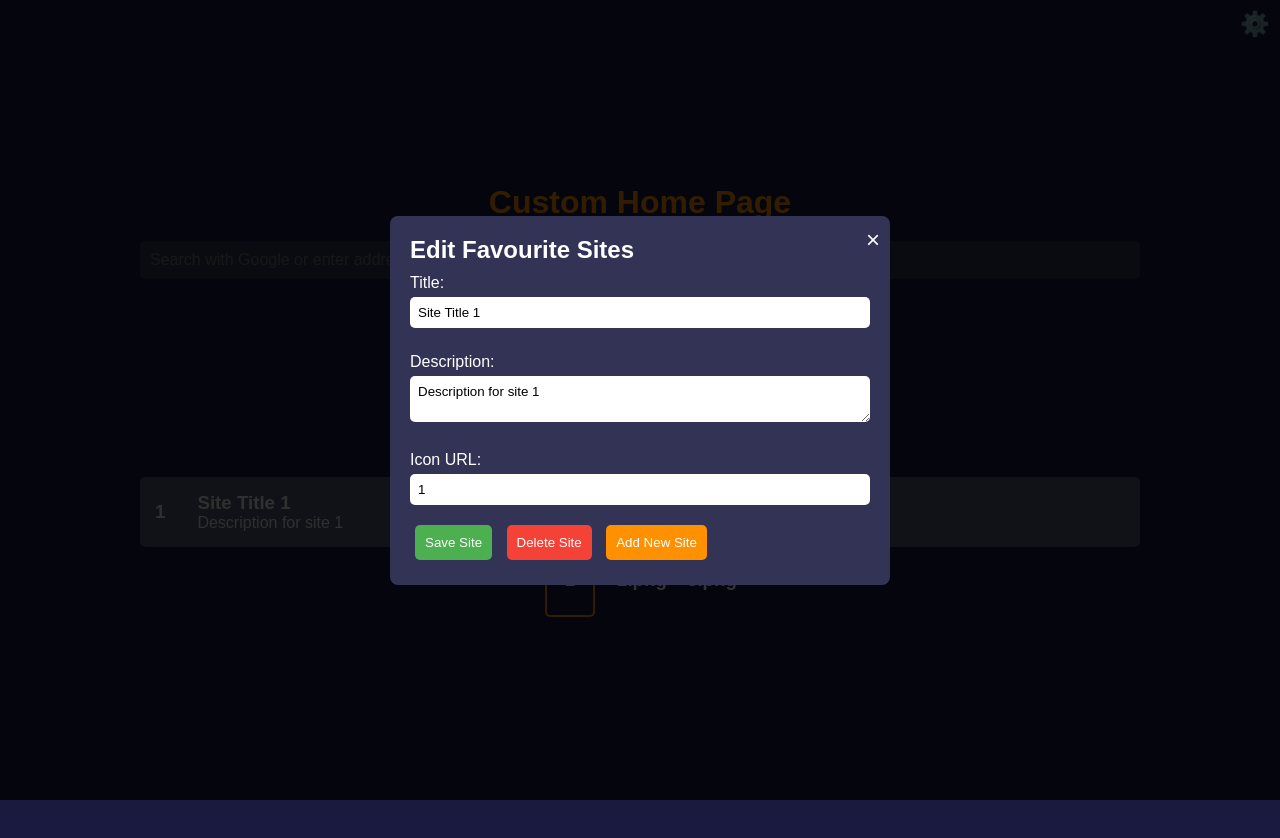
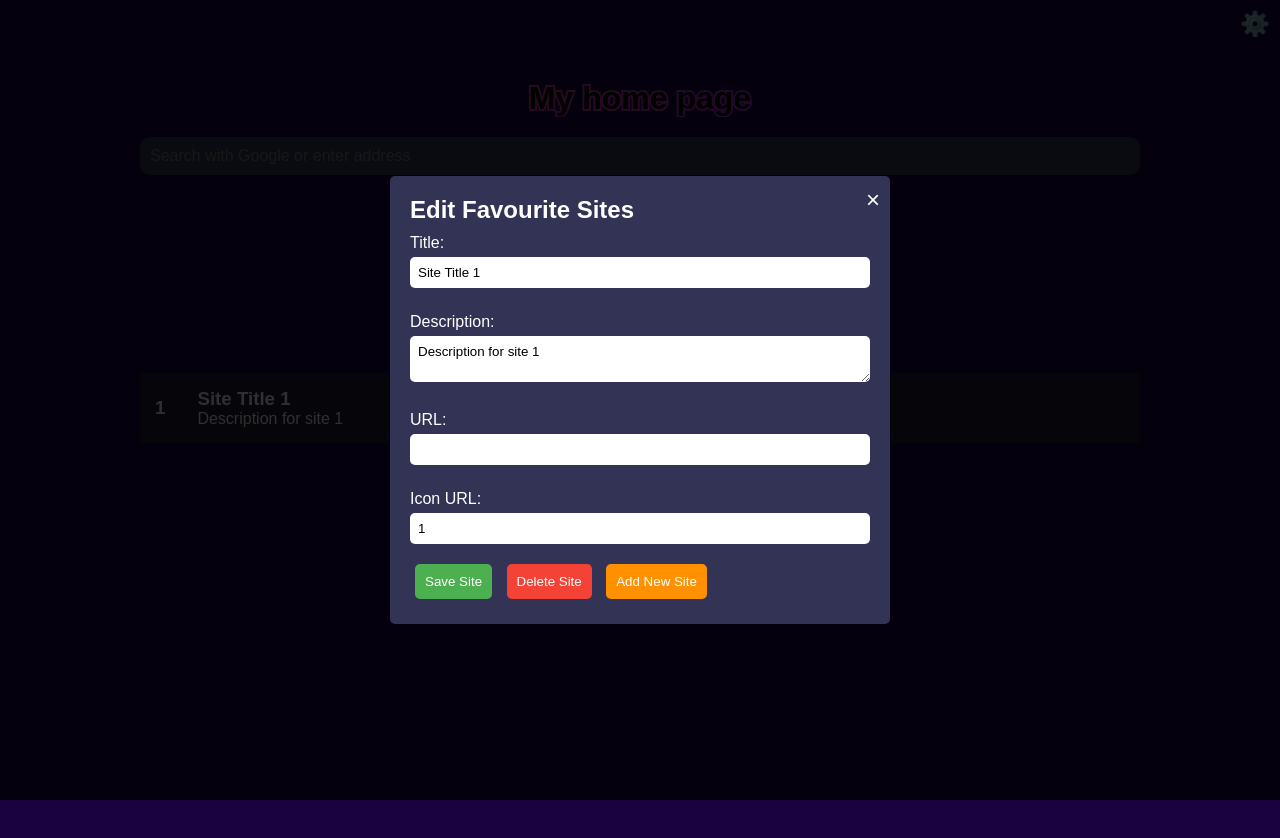
Before and after one commit to nai4205/dots, a plain HTML site: page firefoxHome/index.html in a window 1280 px wide. Both pictures are taken after a click on the button "⚙️". Before the commit the page ends 800 px from the top, so only its background shows below. Drawn offline with Linux system fonts and the light colour scheme.

Commit message:
Progress

```diff
--- a/firefoxHome/index.html
+++ b/firefoxHome/index.html
@@ -9,7 +9,7 @@
 <body>
     <div id="container">
         <header>
-            <h1>Custom Home Page</h1>
+            <h1>My home page</h1>
             <form action="https://www.google.com/search" method="get">
                 <input type="text" name="q" class="search-bar" placeholder="Search with Google or enter address">
             </form>
@@ -48,6 +48,9 @@
                 <label for="site-description">Description:</label>
                 <textarea id="site-description" name="description" required></textarea>
 
+                <label for="site-url">URL:</label>
+                <input type="text" id="site-url" name="url">
+
                 <label for="site-icon">Icon URL:</label>
                 <input type="text" id="site-icon" name="icon" required>
 
--- a/firefoxHome/script.js
+++ b/firefoxHome/script.js
@@ -26,6 +26,7 @@ let currentSiteIndex = 0;
 
 
 
+
 function renderSites() {
     track.innerHTML = '';
     previewContainer.innerHTML = '';
@@ -38,8 +39,8 @@ function renderSites() {
                 <h3>${site.icon}</h3>
                 <div class="container">
                     <h3>${site.title}</h3>
-
                     <p>${site.description}</p>
+                    ${site.url ? `<a class="site-url" href="${site.url}" target="_blank">${site.url}</a>` : ''}
                 </div>
             </div>
         `;
@@ -60,6 +61,7 @@ function renderSites() {
 
     updateCarousel();
 }
+
 
 function updateCarousel() {
     const amountToMove = track.children[0].getBoundingClientRect().width;
@@ -85,6 +87,11 @@ function loadSiteToForm(index) {
     siteTitleInput.value = site.title;
     siteDescriptionInput.value = site.description;
     siteIconInput.value = site.icon;
+
+    const siteUrlInput = document.getElementById('site-url');
+    if (siteUrlInput) {
+        siteUrlInput.value = site.url || '';
+    }
 }
 
 siteForm.addEventListener('submit', (e) => {
@@ -107,10 +114,14 @@ deleteButton.addEventListener('click', () => {
 
 
 function saveSite() {
+    const siteUrlInput = document.getElementById('site-url');
+    const siteUrl = siteUrlInput ? siteUrlInput.value : '';
+
     favouriteSites[currentSiteIndex] = {
         icon: siteIconInput.value,
         title: siteTitleInput.value,
         description: siteDescriptionInput.value,
+        url: siteUrl,
     };
     storeFavouriteSites();
     renderSites();
--- a/firefoxHome/styles.css
+++ b/firefoxHome/styles.css
@@ -1,18 +1,24 @@
 :root {
     /* Customizable Variables */
-    --bg-color: #1a1a40;
-    --header-color: #ff9100;
+    --bg-color: #1A0240;
+    --header-color: #000000;
+    --header-gradient: linear-gradient(-45deg, #d536e4, #d536e4, #a223d5, #ec573d);
     --text-color: #ffffff;
+    --url-color: #ffffff6e;
     --search-bg-color: #333355;
     --search-text-color: #bbbbbb;
-    --widget-bg-color: #444466;
+    --widget-bg-color: #1E1D30;
     --widget-hover-color: #666699;
-    --story-bg-color: #555577;
-    --story-text-color: #eeeeee;
+    --site-bg-color: #1E1D30;
+    --site-text-color: #eeeeee;
     --highlight-border-color: #ff9100;
     --modal-bg-color: rgba(0, 0, 0, 0.8);
     --modal-content-bg-color: #333355;
     --button-spacing: 1em;
+
+    --border-radius-small: 3px;
+    --border-radius-medium: 5px;
+    --border-radius-large: 10px;
 }
 
 * {
@@ -27,8 +33,9 @@ body {
     color: var(--text-color);
     display: flex;
     justify-content: center;
-    align-items: center;
+    align-items: top;
     min-height: 100vh;
+    margin: 5em;
 }
 
 #container {
@@ -42,13 +49,17 @@ header h1 {
     color: var(--header-color);
     font-size: 2rem;
     margin-bottom: 20px;
+    background: var(--header-gradient);
+    background-size: 200% 200%;
+    -webkit-background-clip: text;
+    -webkit-text-stroke: 4px transparent;
 }
 
 .search-bar {
     width: 100%;
     padding: 10px;
     border: none;
-    border-radius: 5px;
+    border-radius: var(--border-radius-large);
     background-color: var(--search-bg-color);
     color: var(--search-text-color);
     font-size: 1rem;
@@ -69,7 +80,7 @@ header h1 {
     display: flex;
     align-items: center;
     justify-content: center;
-    border-radius: 10px;
+    border-radius: var(--border-radius-medium);
     cursor: pointer;
     transition: background-color 0.3s;
     margin-right: var(--button-spacing);
@@ -80,7 +91,7 @@ header h1 {
     background-color: var(--widget-hover-color);
 }
 
-.stories h2 {
+.sites h2 {
     font-size: 1.5rem;
     margin-bottom: 20px;
 }
@@ -99,10 +110,10 @@ header h1 {
 .site {
     min-width: 100%;
     box-sizing: border-box;
-    background-color: var(--story-bg-color);
-    color: var(--story-text-color);
+    background-color: var(--site-bg-color);
+    color: var(--site-text-color);
     padding: 15px;
-    border-radius: 5px;
+    border-radius: var(--border-radius-medium);
     text-align: left;
 }
 
@@ -113,6 +124,10 @@ header h1 {
         margin-left: 2em;
         margin-right: 2em;
     }
+}
+
+.site-url {
+    color: var(--url-color);
 }
 
 .site-icon {
@@ -150,20 +165,24 @@ header h1 {
     width: 50px;
     height: 50px;
     border: 2px solid transparent;
-    border-radius: 5px;
+    border-radius: var(--border-radius-medium);
     margin: 0 10px;
     cursor: pointer;
     transition: border-color 0.3s;
+    padding: 0.5rem;
 }
 
 .preview-icon img {
     width: 100%;
     height: 100%;
-    border-radius: 5px;
+    border-radius: var(--border-radius-medium);
 }
 
 .preview-icon.active {
-    border-color: var(--highlight-border-color);
+    background: var(--header-gradient);
+    background-size: 200% 200%;
+    -webkit-background-clip: text;
+    -webkit-text-stroke: 4px transparent;
 }
 
 #settings-button {
@@ -195,7 +214,7 @@ header h1 {
     padding: 20px;
     width: 90%;
     max-width: 500px;
-    border-radius: 8px;
+    border-radius: var(--border-radius-medium);
     position: relative;
     text-align: left;
 }
@@ -217,15 +236,16 @@ header h1 {
     width: 100%;
     padding: 8px;
     margin-bottom: 15px;
-    border-radius: 5px;
+    border-radius: var(--border-radius-medium);
     border: none;
 }
+
 
 #save-site, #delete-site, #add-site {
     margin: 5px;
     padding: 10px;
     border: none;
-    border-radius: 5px;
+    border-radius: var(--border-radius-medium);
     cursor: pointer;
 }
 
```
